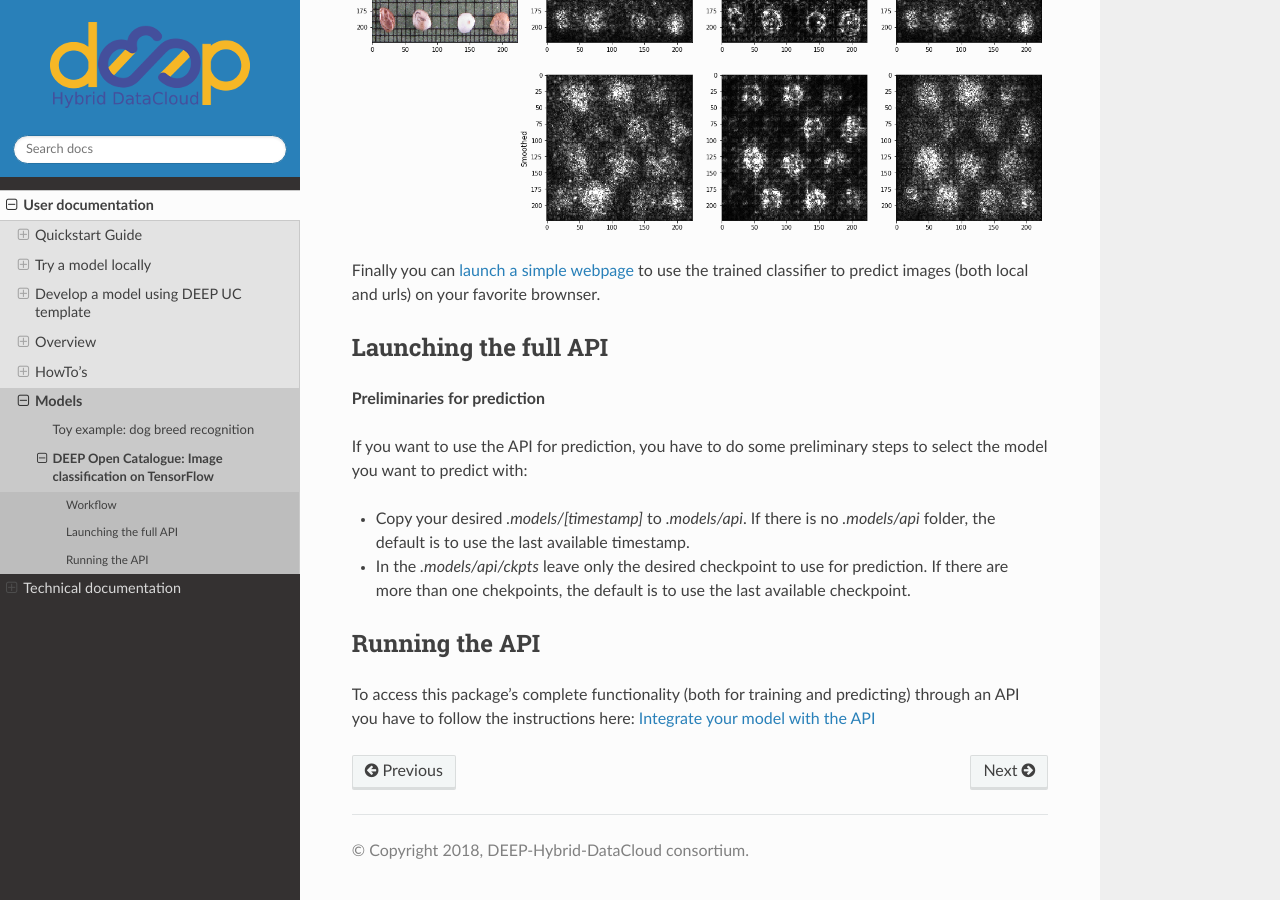
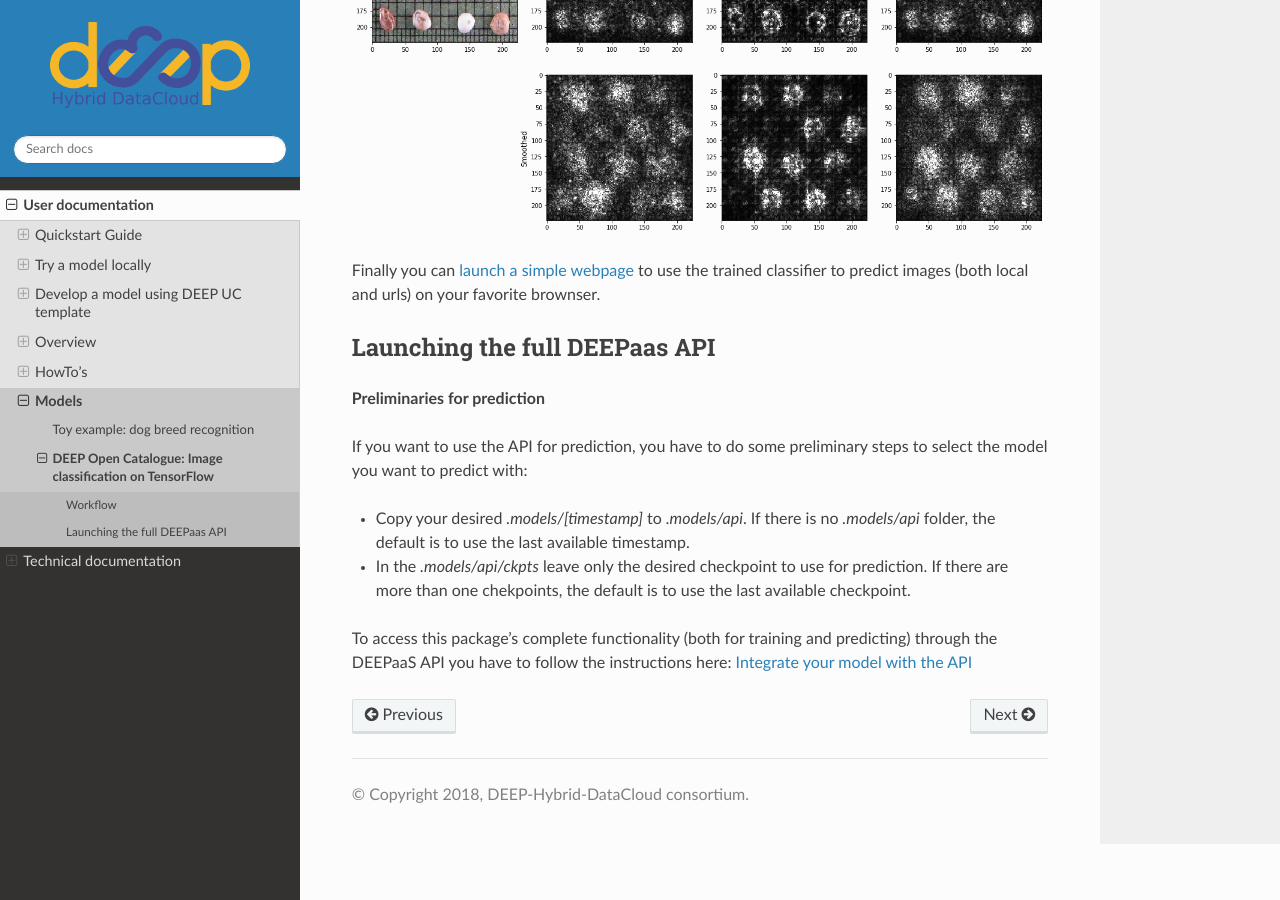
Before and after one commit to deephdc/deep-docs, a Sphinx documentation site: the page built from source/user/models/image_classification_tf.rst, in a window 1280 px wide and 900 px high, scrolled down 2170 px. Built offline with Sphinx 7.4.7 and the Read the Docs theme 2.0.0, drawn with Linux system fonts in a browser that asks for light colours; pages that are not in the unit, such as notebooks, are missing from menus.

```diff
--- a/source/user/index.rst
+++ b/source/user/index.rst
@@ -16,6 +16,7 @@
 
    quickstart
    try-model-locally
+   try-model-remotely
    develop-model
 
 .. raw:: html
--- a/source/user/models/image_classification_tf.rst
+++ b/source/user/models/image_classification_tf.rst
@@ -59,8 +59,8 @@
 Finally you can `launch a simple webpage <https://github.com/indigo-dc/image-classification-tf/tree/master/imgclas/webpage/README.md>`_ to use the trained classifier to predict images (both local and urls) on your favorite brownser.
 
 
-Launching the full API
-----------------------------
+Launching the full DEEPaas API
+---------------------------------------
 
 **Preliminaries for prediction**
 
@@ -69,7 +69,4 @@
 * Copy your desired `.models/[timestamp]` to `.models/api`. If there is no `.models/api` folder, the default is to use the last available timestamp.
 * In the `.models/api/ckpts` leave only the desired checkpoint to use for prediction. If there are more than one chekpoints, the default is to use the last available checkpoint.
 
-Running the API
---------------------
-
-To access this package's complete functionality (both for training and predicting) through an API you have to follow the instructions here: :ref:`api-integration`
+To access this package's complete functionality (both for training and predicting) through the DEEPaaS API you have to follow the instructions here: :ref:`api-integration`
```
Also changed, not shown: source/user/try-model-remotelly.rst (added, +75 -0 lines).
